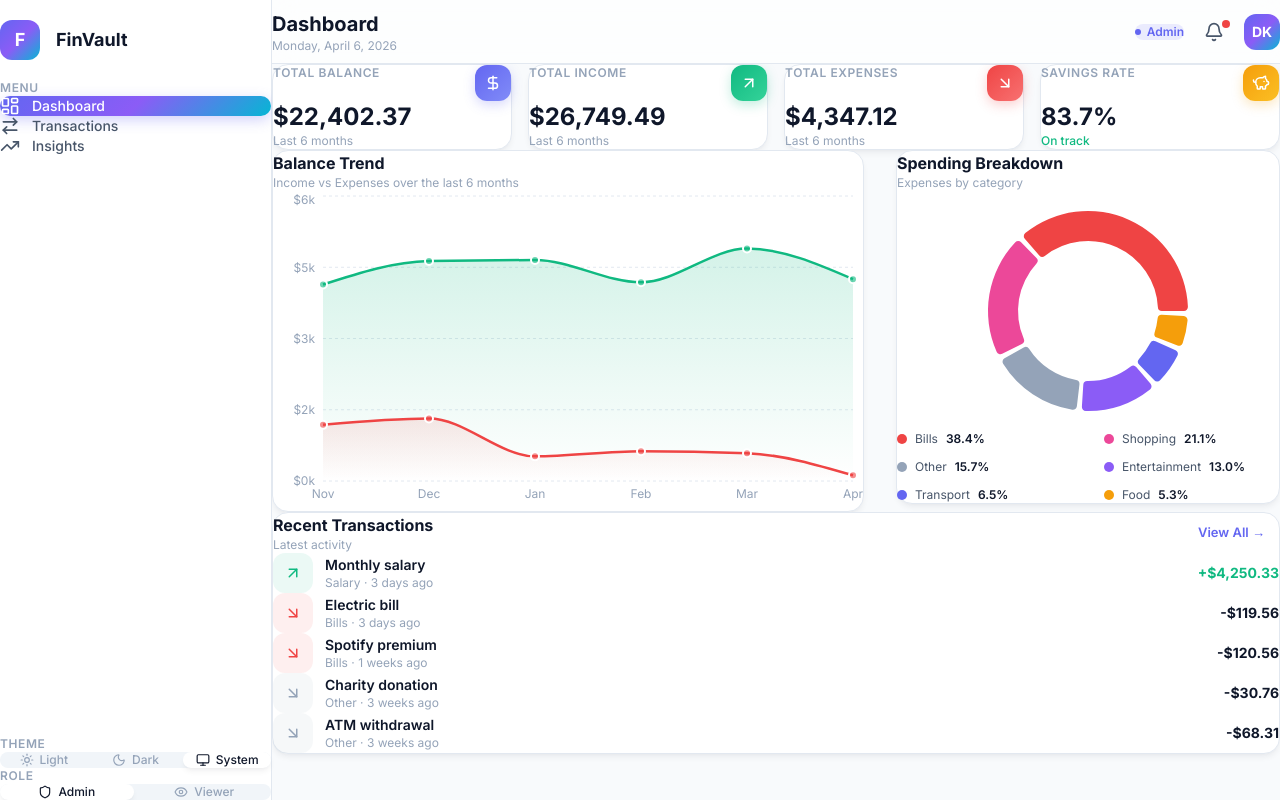
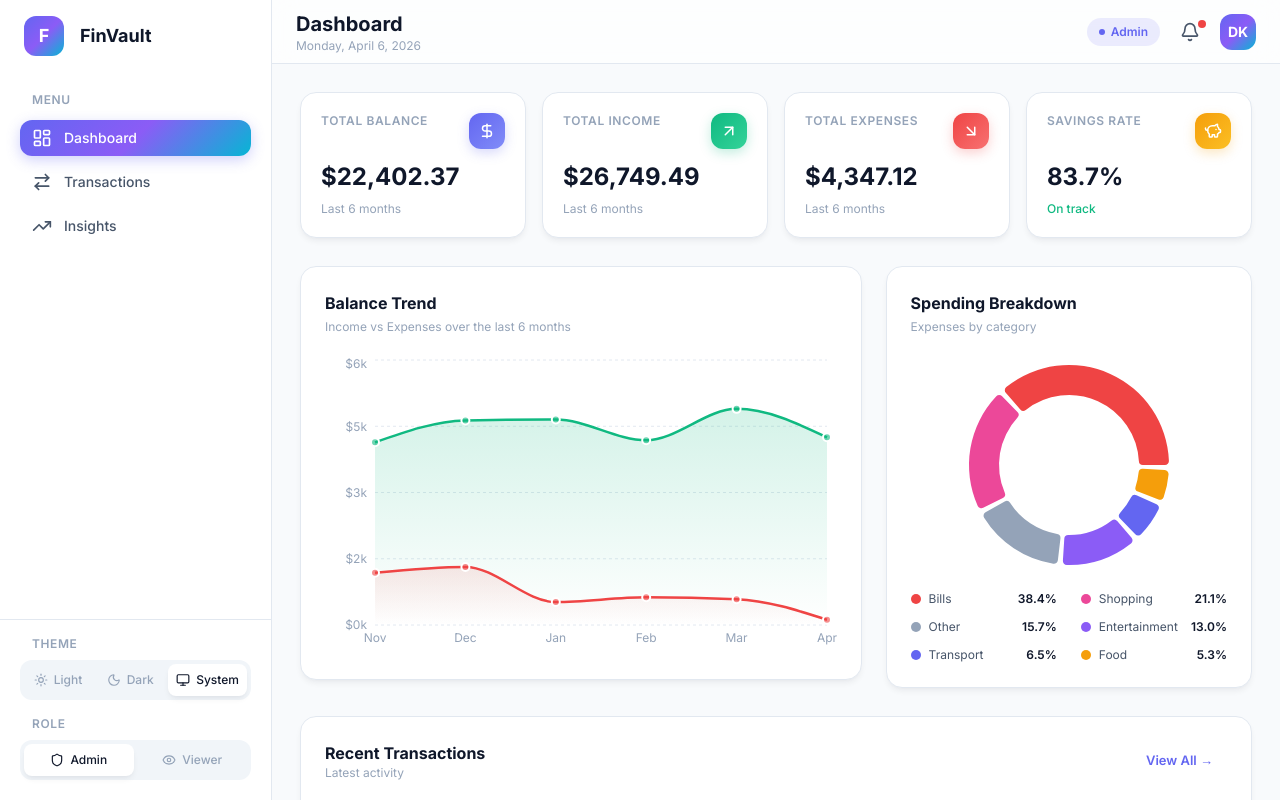
Before and after one commit to Dhruvinkatakiya/fintechh, a React (Vite) app: page / in a window 1280 px wide. Built offline with nearby package versions, Linux system fonts and the light colour scheme.

Commit message:
ui-ux fixup

```diff
--- a/src/components/dashboard/BalanceChart.jsx
+++ b/src/components/dashboard/BalanceChart.jsx
@@ -25,14 +25,14 @@ function CustomTooltip({ active, payload, label }) {
 
 export default function BalanceChart({ data }) {
   return (
-    <div className="card p-6 animate-fade-in">
+    <div className="card p-5 sm:p-6 animate-fade-in">
       <h3 className="text-base font-bold mb-1" style={{ color: 'var(--text-primary)' }}>
         Balance Trend
       </h3>
-      <p className="text-xs mb-6" style={{ color: 'var(--text-tertiary)' }}>
+      <p className="text-xs mb-5" style={{ color: 'var(--text-tertiary)' }}>
         Income vs Expenses over the last 6 months
       </p>
-      <div style={{ height: 320 }}>
+      <div style={{ height: 300 }}>
         <ResponsiveContainer width="100%" height="100%">
           <AreaChart data={data} margin={{ top: 5, right: 10, left: -10, bottom: 0 }}>
             <defs>
--- a/src/components/dashboard/RecentTransactions.jsx
+++ b/src/components/dashboard/RecentTransactions.jsx
@@ -7,8 +7,8 @@ export default function RecentTransactions({ transactions }) {
   const navigate = useNavigate();
 
   return (
-    <div className="card p-6 animate-fade-in">
-      <div className="flex items-center justify-between mb-4">
+    <div className="card p-5 sm:p-6 animate-fade-in">
+      <div className="flex items-center justify-between mb-5">
         <div>
           <h3 className="text-base font-bold" style={{ color: 'var(--text-primary)' }}>
             Recent Transactions
@@ -25,7 +25,7 @@ export default function RecentTransactions({ transactions }) {
           View All →
         </button>
       </div>
-      <div className="space-y-4">
+      <div className="space-y-3">
         {transactions.map((txn, index) => (
           <div
             key={txn.id}
--- a/src/components/dashboard/SpendingDonut.jsx
+++ b/src/components/dashboard/SpendingDonut.jsx
@@ -26,15 +26,15 @@ export default function SpendingDonut({ data }) {
   const total = data.reduce((sum, d) => sum + d.value, 0);
 
   return (
-    <div className="card p-6 animate-fade-in">
+    <div className="card p-5 sm:p-6 animate-fade-in">
       <h3 className="text-base font-bold mb-1" style={{ color: 'var(--text-primary)' }}>
         Spending Breakdown
       </h3>
-      <p className="text-xs mb-6" style={{ color: 'var(--text-tertiary)' }}>
+      <p className="text-xs mb-5" style={{ color: 'var(--text-tertiary)' }}>
         Expenses by category
       </p>
       <div className="flex flex-col items-center">
-        <div style={{ width: '100%', height: 240 }}>
+        <div style={{ width: '100%', height: 220 }}>
           <ResponsiveContainer>
             <PieChart>
               <Pie
@@ -57,7 +57,7 @@ export default function SpendingDonut({ data }) {
           </ResponsiveContainer>
         </div>
         {/* Legend */}
-        <div className="grid grid-cols-2 gap-x-8 gap-y-3 mt-4 w-full max-w-sm">
+        <div className="grid grid-cols-2 gap-x-6 gap-y-3 mt-4 w-full max-w-sm">
           {data.slice(0, 6).map((item) => {
             const pct = total > 0 ? ((item.value / total) * 100).toFixed(1) : 0;
             return (
--- a/src/components/dashboard/SummaryCards.jsx
+++ b/src/components/dashboard/SummaryCards.jsx
@@ -49,7 +49,7 @@ export default function SummaryCards({ totalBalance, totalIncome, totalExpenses,
       {cardConfigs.map((config) => (
         <div
           key={config.key}
-          className="card p-5 group cursor-default"
+          className="card p-4 sm:p-5 group cursor-default"
           style={{ transition: 'transform 0.2s ease, box-shadow 0.2s ease' }}
           onMouseEnter={(e) => {
             e.currentTarget.style.transform = 'translateY(-2px)';
--- a/src/components/layout/Layout.jsx
+++ b/src/components/layout/Layout.jsx
@@ -8,8 +8,8 @@ export default function Layout() {
       <Sidebar />
       <div className="flex-1 flex flex-col overflow-hidden">
         <Header />
-        <main className="flex-1 overflow-y-auto p-6 sm:p-8">
-          <div className="max-w-[1400px] mx-auto page-enter">
+        <main className="flex-1 overflow-y-auto p-4 sm:p-6 lg:p-7">
+          <div className="w-full max-w-[1280px] mx-auto page-enter">
             <Outlet />
           </div>
         </main>
--- a/src/components/layout/Sidebar.jsx
+++ b/src/components/layout/Sidebar.jsx
@@ -52,7 +52,7 @@ export default function Sidebar() {
         }}
       >
         {/* Logo */}
-        <div className="flex items-center justify-between px-8 h-20">
+        <div className="flex items-center justify-between px-6 h-[72px]">
           <div className="flex items-center gap-4">
             <div
               className="w-10 h-10 rounded-xl flex items-center justify-center text-white font-bold text-lg"
@@ -74,9 +74,9 @@ export default function Sidebar() {
         </div>
 
         {/* Nav */}
-        <nav className="flex-1 px-4 py-6 space-y-2">
+        <nav className="px-5 py-5 space-y-2">
           <p
-            className="text-xs font-semibold uppercase tracking-wider px-4 mb-4"
+            className="text-xs font-semibold uppercase tracking-wider px-3 mb-3"
             style={{ color: 'var(--text-tertiary)' }}
           >
             Menu
@@ -88,7 +88,7 @@ export default function Sidebar() {
                 key={item.to}
                 to={item.to}
                 onClick={closeSidebar}
-                className="flex items-center gap-3 px-3 py-2.5 rounded-xl text-sm font-medium transition-all duration-200"
+                className="flex items-center gap-3 px-3 py-2 rounded-xl text-sm font-medium transition-all duration-200"
                 style={{
                   background: isActive ? 'var(--gradient-primary)' : 'transparent',
                   color: isActive ? 'white' : 'var(--text-secondary)',
@@ -115,7 +115,7 @@ export default function Sidebar() {
         </nav>
 
         {/* Bottom section */}
-        <div className="px-4 pb-6 space-y-4">
+        <div className="mt-auto px-5 pt-4 pb-5 space-y-4" style={{ borderTop: '1px solid var(--border-color)' }}>
           {/* Theme switcher */}
           <div>
             <p
--- a/src/index.css
+++ b/src/index.css
@@ -44,9 +44,9 @@
 }
 
 /* Base */
-* {
-  margin: 0;
-  padding: 0;
+*,
+*::before,
+*::after {
   box-sizing: border-box;
 }
 
@@ -418,6 +418,14 @@ tbody tr:hover {
   box-shadow: var(--shadow-lg) !important;
 }
 
+/* Remove focus ring around charts on click */
+.recharts-wrapper:focus,
+.recharts-wrapper:focus-visible,
+.recharts-surface:focus,
+.recharts-surface:focus-visible {
+  outline: none !important;
+}
+
 /* Staggered animation helper */
 .stagger > * {
   opacity: 0;
--- a/src/pages/Dashboard/index.jsx
+++ b/src/pages/Dashboard/index.jsx
@@ -16,14 +16,14 @@ export default function DashboardPage() {
   } = useDashboardData();
 
   return (
-    <div className="space-y-8">
+    <div className="space-y-6 lg:space-y-7">
       <SummaryCards
         totalBalance={totalBalance}
         totalIncome={totalIncome}
         totalExpenses={totalExpenses}
         savingsRate={savingsRate}
       />
-      <div className="grid grid-cols-1 lg:grid-cols-5 gap-8">
+      <div className="grid grid-cols-1 lg:grid-cols-5 gap-6">
         <div className="lg:col-span-3">
           <BalanceChart data={balanceTrend} />
         </div>
```
